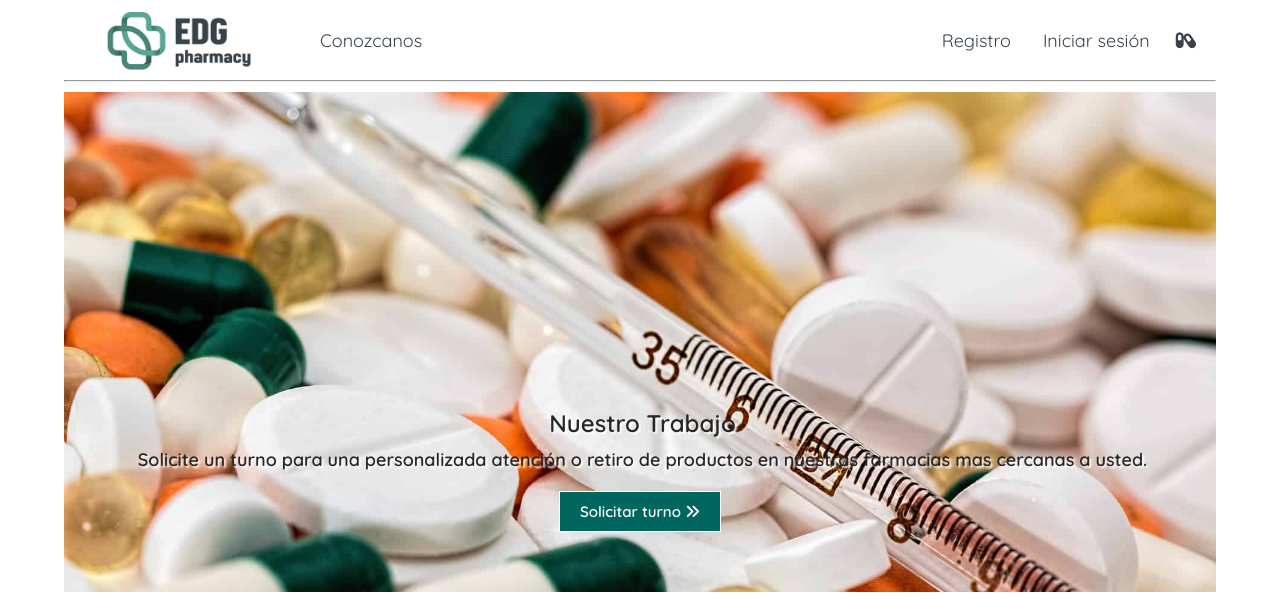
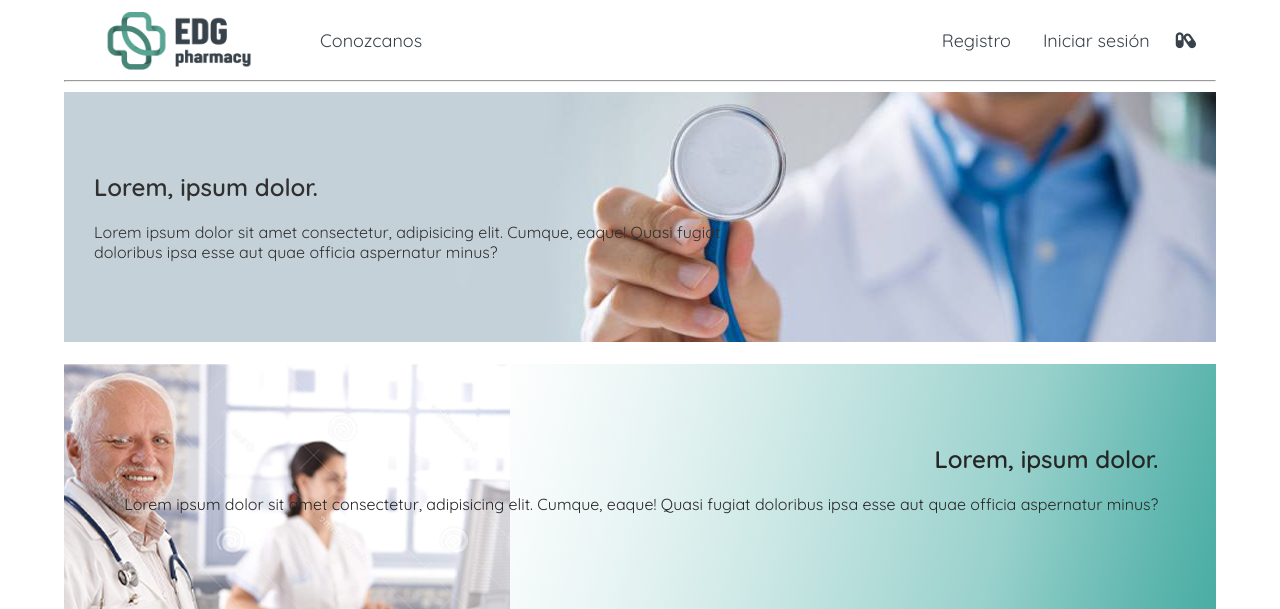
Before and after one commit to edgarjml/EDG-pharmacy, a PHP site: page /html/aboutUs.html in a window 1280 px wide. Shown: the top 609 px of the page. Run offline with PHP 8.4, Linux system fonts and the light colour scheme; some libraries are stand-ins or nearby versions.

Commit message:
Modificación de página 'Acerca de'.

```diff
--- a/css/style.css
+++ b/css/style.css
@@ -200,14 +200,14 @@ hr {
 .banner-1 {
     width: 100%;
     height: 250px;
-    background: url('/img/banner.jpg') no-repeat center center/cover;
+    background: url('/img/banner1.png') no-repeat center center/cover;
     margin-bottom: 22px;
 }
 
 .banner-1 .content {
     width: 60%;
     padding: 70px 0 0 30px;
-    color: #ffffff;
+    color: #303030;
 }
 
 .banner-1 p,
@@ -222,12 +222,13 @@ hr {
 .banner-2 {
     width: 100%;
     height: 250px;
-    background: url('/img/banner2.jpg') no-repeat center center/cover;
+    background: url('/img/banner2.png') no-repeat center center/cover;
     margin-bottom: 22px;
+    text-align: right;
 }
 
 .banner-2 .content {
-    width: 60%;
+    width: 95%;
     padding: 70px 0 0 30px;
     color: #ffffff;
 }
@@ -236,9 +237,27 @@ hr {
 .banner-2 h2 {
     color: #262626;
     margin: 10px 0 20px;
+}
+
+/*BANNER 3*/
+.banner-3 {
+    width: 100%;
+    height: 250px;
+    background: url('/img/banner3.png') no-repeat center center/cover;
+    margin-bottom: 22px;
+}
+
+.banner-3 .content {
+    width: 60%;
+    padding: 70px 0 0 30px;
+    color: #303030;
+}
+
+.banner-3 p,
+.banner-3 h2 {
+    margin: 10px 0 20px;
     align-items: center;
 }
-
 
 /*SOCIAL*/
 
--- a/html/aboutUs.html
+++ b/html/aboutUs.html
@@ -52,14 +52,14 @@
         <hr>
 
         <!--SHOWCASE-->
-        <header class="showcase">
+        <div hidden>
+            <header class="showcase2">
                 <h2>Nuestro Trabajo</h2>
-            <p>Solicite un turno para una personalizada atención o retiro de productos en nuestras farmacias mas cercanas a usted.
-            </p>
-            <a href="#" class="btn">Solicitar turno <i class="fas fa-angle-double-right"></i></a>
+                <p>Solicite un turno para una personalizada atención o retiro de productos en nuestras farmacias mas cercanas a usted.</p>
             </header>
-
+        </div>
         <!--ARTICULOS 1-->
+        <div hidden>
             <div class="articulos-1">
                 <div>
                     <img src="/img/pug2.png" alt="PugRasta">
@@ -82,6 +82,7 @@
                     <p>Lorem ipsum dolor sit amet consectetur adipisicing elit. Maxime temporibus esse, blanditiis eum libero nesciunt iusto repellat atque suscipit magnam.</p>
                 </div>
             </div>
+        </div>
 
         <!--BANNER 1-->
         <section class="banner-1">
@@ -91,7 +92,22 @@
             </div>
         </section>
 
+        <section class="banner-2">
+            <div class="content">
+                <h2>Lorem, ipsum dolor.</h2>
+                <p>Lorem ipsum dolor sit amet consectetur, adipisicing elit. Cumque, eaque! Quasi fugiat doloribus ipsa esse aut quae officia aspernatur minus?</p>
+            </div>
+        </section>
+
+        <section class="banner-3">
+            <div class="content">
+                <h2>Lorem, ipsum dolor.</h2>
+                <p>Lorem ipsum dolor sit amet consectetur, adipisicing elit. Cumque, eaque! Quasi fugiat doloribus ipsa esse aut quae officia aspernatur minus?</p>
+            </div>
+        </section>
+
         <!--SOCIAL-->
+        <div hidden >
             <section class="social">
                 <p>Siguemos en:</p>
                 <div class="links">
@@ -100,6 +116,7 @@
                     <a href="#"><i class="fab fa-google-plus-square"></i></a>
                 </div>
             </section>
+        </div>
     </div>
 
     <!--FOOTER LINKS-->
```
Also changed, not shown: img/banner1.jpg (deleted), img/banner1.png (added), img/banner2.jpg (deleted), img/banner2.png (added), img/banner3.png (added), img/farma3.png (added), img/pug1.png (deleted), img/pug2.png (deleted), 3 other files. Lines whose indentation alone changed are shown as unchanged.
